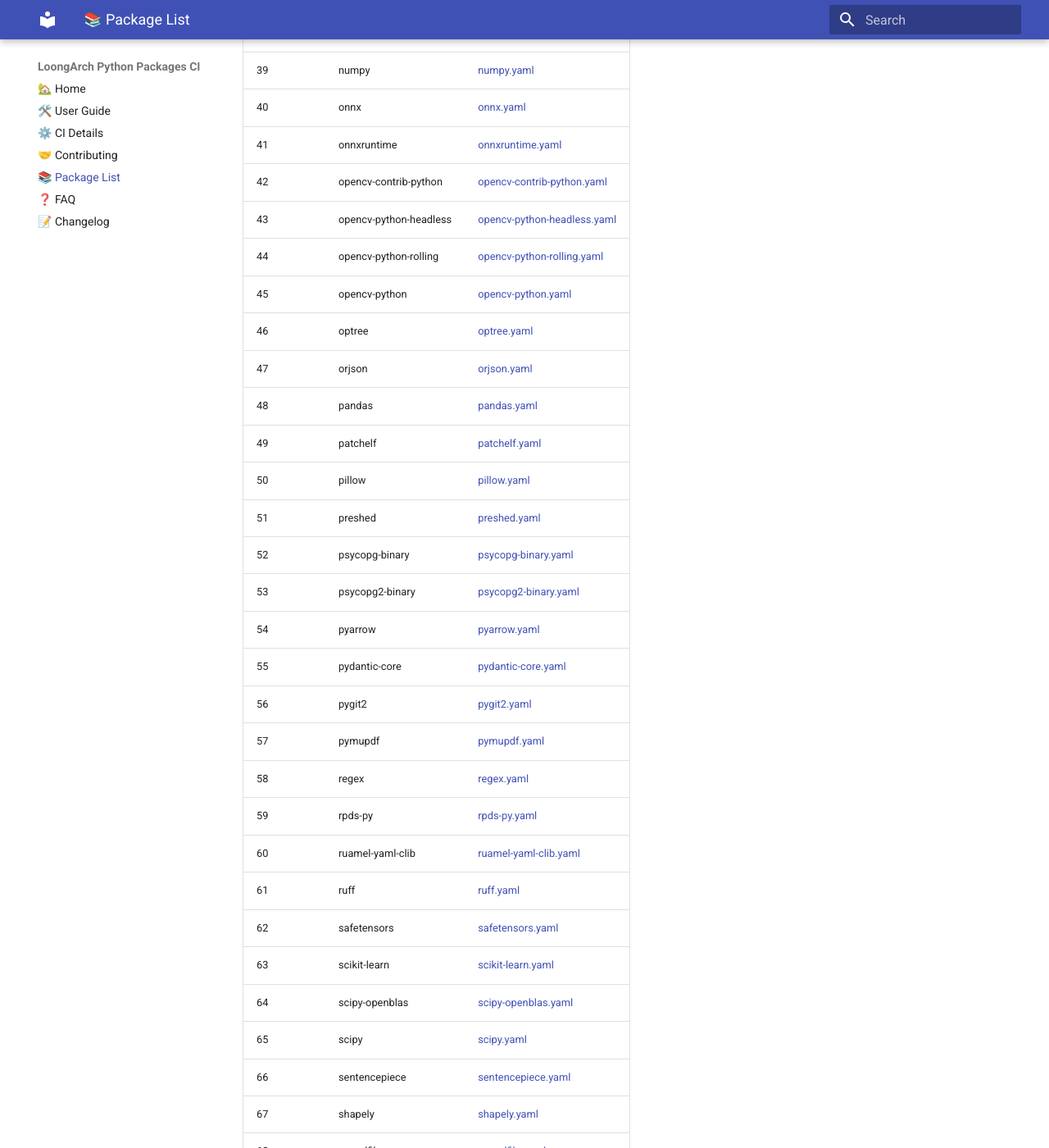
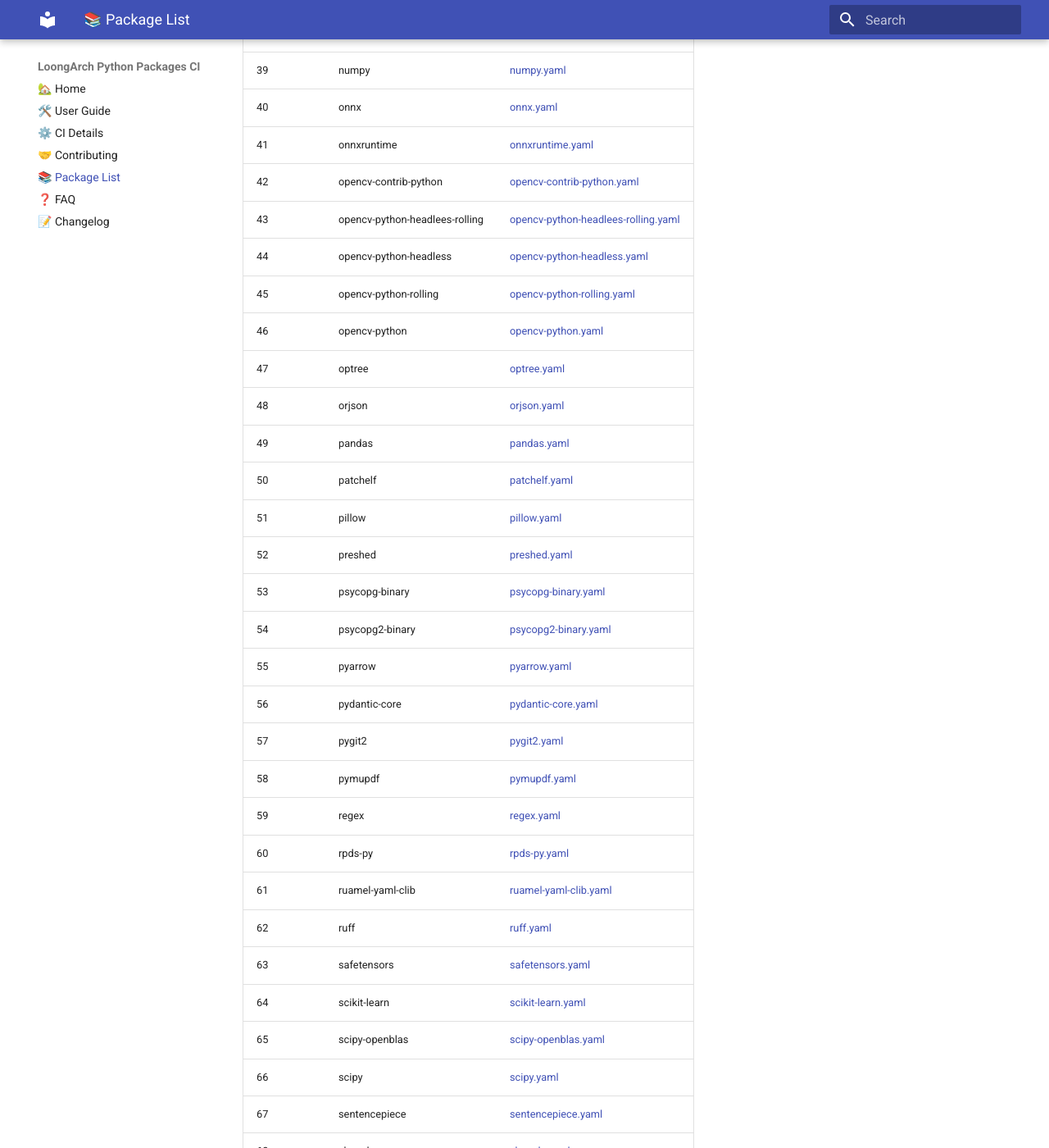
Before and after one commit to wxpppp/pypi, an MkDocs documentation site: the page built from docs/package-list.md, in a window 1280 px wide and 1400 px high, scrolled down 1890 px. Shown: the whole window at 82% size. Built offline with MkDocs 1.6.1 and Material for MkDocs 9.7.7, drawn with Linux system fonts in a browser that asks for light colours; some of the changed text lies outside the part shown.

Commit message:
auto: update bilingual README and package list docs

```diff
--- a/docs/package-list.md
+++ b/docs/package-list.md
@@ -44,45 +44,46 @@
 | 40 | onnx | [onnx.yaml](https://github.com/Loongson-Cloud-Community/pypi/blob/main/.github/workflows/onnx.yaml) |
 | 41 | onnxruntime | [onnxruntime.yaml](https://github.com/Loongson-Cloud-Community/pypi/blob/main/.github/workflows/onnxruntime.yaml) |
 | 42 | opencv-contrib-python | [opencv-contrib-python.yaml](https://github.com/Loongson-Cloud-Community/pypi/blob/main/.github/workflows/opencv-contrib-python.yaml) |
-| 43 | opencv-python-headless | [opencv-python-headless.yaml](https://github.com/Loongson-Cloud-Community/pypi/blob/main/.github/workflows/opencv-python-headless.yaml) |
-| 44 | opencv-python-rolling | [opencv-python-rolling.yaml](https://github.com/Loongson-Cloud-Community/pypi/blob/main/.github/workflows/opencv-python-rolling.yaml) |
-| 45 | opencv-python | [opencv-python.yaml](https://github.com/Loongson-Cloud-Community/pypi/blob/main/.github/workflows/opencv-python.yaml) |
-| 46 | optree | [optree.yaml](https://github.com/Loongson-Cloud-Community/pypi/blob/main/.github/workflows/optree.yaml) |
-| 47 | orjson | [orjson.yaml](https://github.com/Loongson-Cloud-Community/pypi/blob/main/.github/workflows/orjson.yaml) |
-| 48 | pandas | [pandas.yaml](https://github.com/Loongson-Cloud-Community/pypi/blob/main/.github/workflows/pandas.yaml) |
-| 49 | patchelf | [patchelf.yaml](https://github.com/Loongson-Cloud-Community/pypi/blob/main/.github/workflows/patchelf.yaml) |
-| 50 | pillow | [pillow.yaml](https://github.com/Loongson-Cloud-Community/pypi/blob/main/.github/workflows/pillow.yaml) |
-| 51 | preshed | [preshed.yaml](https://github.com/Loongson-Cloud-Community/pypi/blob/main/.github/workflows/preshed.yaml) |
-| 52 | psycopg-binary | [psycopg-binary.yaml](https://github.com/Loongson-Cloud-Community/pypi/blob/main/.github/workflows/psycopg-binary.yaml) |
-| 53 | psycopg2-binary | [psycopg2-binary.yaml](https://github.com/Loongson-Cloud-Community/pypi/blob/main/.github/workflows/psycopg2-binary.yaml) |
-| 54 | pyarrow | [pyarrow.yaml](https://github.com/Loongson-Cloud-Community/pypi/blob/main/.github/workflows/pyarrow.yaml) |
-| 55 | pydantic-core | [pydantic-core.yaml](https://github.com/Loongson-Cloud-Community/pypi/blob/main/.github/workflows/pydantic-core.yaml) |
-| 56 | pygit2 | [pygit2.yaml](https://github.com/Loongson-Cloud-Community/pypi/blob/main/.github/workflows/pygit2.yaml) |
-| 57 | pymupdf | [pymupdf.yaml](https://github.com/Loongson-Cloud-Community/pypi/blob/main/.github/workflows/pymupdf.yaml) |
-| 58 | regex | [regex.yaml](https://github.com/Loongson-Cloud-Community/pypi/blob/main/.github/workflows/regex.yaml) |
-| 59 | rpds-py | [rpds-py.yaml](https://github.com/Loongson-Cloud-Community/pypi/blob/main/.github/workflows/rpds-py.yaml) |
-| 60 | ruamel-yaml-clib | [ruamel-yaml-clib.yaml](https://github.com/Loongson-Cloud-Community/pypi/blob/main/.github/workflows/ruamel-yaml-clib.yaml) |
-| 61 | ruff | [ruff.yaml](https://github.com/Loongson-Cloud-Community/pypi/blob/main/.github/workflows/ruff.yaml) |
-| 62 | safetensors | [safetensors.yaml](https://github.com/Loongson-Cloud-Community/pypi/blob/main/.github/workflows/safetensors.yaml) |
-| 63 | scikit-learn | [scikit-learn.yaml](https://github.com/Loongson-Cloud-Community/pypi/blob/main/.github/workflows/scikit-learn.yaml) |
-| 64 | scipy-openblas | [scipy-openblas.yaml](https://github.com/Loongson-Cloud-Community/pypi/blob/main/.github/workflows/scipy-openblas.yaml) |
-| 65 | scipy | [scipy.yaml](https://github.com/Loongson-Cloud-Community/pypi/blob/main/.github/workflows/scipy.yaml) |
-| 66 | sentencepiece | [sentencepiece.yaml](https://github.com/Loongson-Cloud-Community/pypi/blob/main/.github/workflows/sentencepiece.yaml) |
-| 67 | shapely | [shapely.yaml](https://github.com/Loongson-Cloud-Community/pypi/blob/main/.github/workflows/shapely.yaml) |
-| 68 | soundfile | [soundfile.yaml](https://github.com/Loongson-Cloud-Community/pypi/blob/main/.github/workflows/soundfile.yaml) |
-| 69 | soxr | [soxr.yaml](https://github.com/Loongson-Cloud-Community/pypi/blob/main/.github/workflows/soxr.yaml) |
-| 70 | spacy | [spacy.yaml](https://github.com/Loongson-Cloud-Community/pypi/blob/main/.github/workflows/spacy.yaml) |
-| 71 | srsly | [srsly.yaml](https://github.com/Loongson-Cloud-Community/pypi/blob/main/.github/workflows/srsly.yaml) |
-| 72 | swig | [swig.yaml](https://github.com/Loongson-Cloud-Community/pypi/blob/main/.github/workflows/swig.yaml) |
-| 73 | thinc | [thinc.yaml](https://github.com/Loongson-Cloud-Community/pypi/blob/main/.github/workflows/thinc.yaml) |
-| 74 | tiktoken | [tiktoken.yaml](https://github.com/Loongson-Cloud-Community/pypi/blob/main/.github/workflows/tiktoken.yaml) |
-| 75 | tokenizers | [tokenizers.yaml](https://github.com/Loongson-Cloud-Community/pypi/blob/main/.github/workflows/tokenizers.yaml) |
-| 76 | torch | [torch.yaml](https://github.com/Loongson-Cloud-Community/pypi/blob/main/.github/workflows/torch.yaml) |
-| 77 | torchaudio | [torchaudio.yaml](https://github.com/Loongson-Cloud-Community/pypi/blob/main/.github/workflows/torchaudio.yaml) |
-| 78 | torchvision | [torchvision.yaml](https://github.com/Loongson-Cloud-Community/pypi/blob/main/.github/workflows/torchvision.yaml) |
-| 79 | ujson | [ujson.yaml](https://github.com/Loongson-Cloud-Community/pypi/blob/main/.github/workflows/ujson.yaml) |
-| 80 | uv | [uv.yaml](https://github.com/Loongson-Cloud-Community/pypi/blob/main/.github/workflows/uv.yaml) |
-| 81 | xxhash | [xxhash.yaml](https://github.com/Loongson-Cloud-Community/pypi/blob/main/.github/workflows/xxhash.yaml) |
-| 82 | zope.interface | [zope.interface.yaml](https://github.com/Loongson-Cloud-Community/pypi/blob/main/.github/workflows/zope.interface.yaml) |
+| 43 | opencv-python-headlees-rolling | [opencv-python-headlees-rolling.yaml](https://github.com/Loongson-Cloud-Community/pypi/blob/main/.github/workflows/opencv-python-headlees-rolling.yaml) |
+| 44 | opencv-python-headless | [opencv-python-headless.yaml](https://github.com/Loongson-Cloud-Community/pypi/blob/main/.github/workflows/opencv-python-headless.yaml) |
+| 45 | opencv-python-rolling | [opencv-python-rolling.yaml](https://github.com/Loongson-Cloud-Community/pypi/blob/main/.github/workflows/opencv-python-rolling.yaml) |
+| 46 | opencv-python | [opencv-python.yaml](https://github.com/Loongson-Cloud-Community/pypi/blob/main/.github/workflows/opencv-python.yaml) |
+| 47 | optree | [optree.yaml](https://github.com/Loongson-Cloud-Community/pypi/blob/main/.github/workflows/optree.yaml) |
+| 48 | orjson | [orjson.yaml](https://github.com/Loongson-Cloud-Community/pypi/blob/main/.github/workflows/orjson.yaml) |
+| 49 | pandas | [pandas.yaml](https://github.com/Loongson-Cloud-Community/pypi/blob/main/.github/workflows/pandas.yaml) |
+| 50 | patchelf | [patchelf.yaml](https://github.com/Loongson-Cloud-Community/pypi/blob/main/.github/workflows/patchelf.yaml) |
+| 51 | pillow | [pillow.yaml](https://github.com/Loongson-Cloud-Community/pypi/blob/main/.github/workflows/pillow.yaml) |
+| 52 | preshed | [preshed.yaml](https://github.com/Loongson-Cloud-Community/pypi/blob/main/.github/workflows/preshed.yaml) |
+| 53 | psycopg-binary | [psycopg-binary.yaml](https://github.com/Loongson-Cloud-Community/pypi/blob/main/.github/workflows/psycopg-binary.yaml) |
+| 54 | psycopg2-binary | [psycopg2-binary.yaml](https://github.com/Loongson-Cloud-Community/pypi/blob/main/.github/workflows/psycopg2-binary.yaml) |
+| 55 | pyarrow | [pyarrow.yaml](https://github.com/Loongson-Cloud-Community/pypi/blob/main/.github/workflows/pyarrow.yaml) |
+| 56 | pydantic-core | [pydantic-core.yaml](https://github.com/Loongson-Cloud-Community/pypi/blob/main/.github/workflows/pydantic-core.yaml) |
+| 57 | pygit2 | [pygit2.yaml](https://github.com/Loongson-Cloud-Community/pypi/blob/main/.github/workflows/pygit2.yaml) |
+| 58 | pymupdf | [pymupdf.yaml](https://github.com/Loongson-Cloud-Community/pypi/blob/main/.github/workflows/pymupdf.yaml) |
+| 59 | regex | [regex.yaml](https://github.com/Loongson-Cloud-Community/pypi/blob/main/.github/workflows/regex.yaml) |
+| 60 | rpds-py | [rpds-py.yaml](https://github.com/Loongson-Cloud-Community/pypi/blob/main/.github/workflows/rpds-py.yaml) |
+| 61 | ruamel-yaml-clib | [ruamel-yaml-clib.yaml](https://github.com/Loongson-Cloud-Community/pypi/blob/main/.github/workflows/ruamel-yaml-clib.yaml) |
+| 62 | ruff | [ruff.yaml](https://github.com/Loongson-Cloud-Community/pypi/blob/main/.github/workflows/ruff.yaml) |
+| 63 | safetensors | [safetensors.yaml](https://github.com/Loongson-Cloud-Community/pypi/blob/main/.github/workflows/safetensors.yaml) |
+| 64 | scikit-learn | [scikit-learn.yaml](https://github.com/Loongson-Cloud-Community/pypi/blob/main/.github/workflows/scikit-learn.yaml) |
+| 65 | scipy-openblas | [scipy-openblas.yaml](https://github.com/Loongson-Cloud-Community/pypi/blob/main/.github/workflows/scipy-openblas.yaml) |
+| 66 | scipy | [scipy.yaml](https://github.com/Loongson-Cloud-Community/pypi/blob/main/.github/workflows/scipy.yaml) |
+| 67 | sentencepiece | [sentencepiece.yaml](https://github.com/Loongson-Cloud-Community/pypi/blob/main/.github/workflows/sentencepiece.yaml) |
+| 68 | shapely | [shapely.yaml](https://github.com/Loongson-Cloud-Community/pypi/blob/main/.github/workflows/shapely.yaml) |
+| 69 | soundfile | [soundfile.yaml](https://github.com/Loongson-Cloud-Community/pypi/blob/main/.github/workflows/soundfile.yaml) |
+| 70 | soxr | [soxr.yaml](https://github.com/Loongson-Cloud-Community/pypi/blob/main/.github/workflows/soxr.yaml) |
+| 71 | spacy | [spacy.yaml](https://github.com/Loongson-Cloud-Community/pypi/blob/main/.github/workflows/spacy.yaml) |
+| 72 | srsly | [srsly.yaml](https://github.com/Loongson-Cloud-Community/pypi/blob/main/.github/workflows/srsly.yaml) |
+| 73 | swig | [swig.yaml](https://github.com/Loongson-Cloud-Community/pypi/blob/main/.github/workflows/swig.yaml) |
+| 74 | thinc | [thinc.yaml](https://github.com/Loongson-Cloud-Community/pypi/blob/main/.github/workflows/thinc.yaml) |
+| 75 | tiktoken | [tiktoken.yaml](https://github.com/Loongson-Cloud-Community/pypi/blob/main/.github/workflows/tiktoken.yaml) |
+| 76 | tokenizers | [tokenizers.yaml](https://github.com/Loongson-Cloud-Community/pypi/blob/main/.github/workflows/tokenizers.yaml) |
+| 77 | torch | [torch.yaml](https://github.com/Loongson-Cloud-Community/pypi/blob/main/.github/workflows/torch.yaml) |
+| 78 | torchaudio | [torchaudio.yaml](https://github.com/Loongson-Cloud-Community/pypi/blob/main/.github/workflows/torchaudio.yaml) |
+| 79 | torchvision | [torchvision.yaml](https://github.com/Loongson-Cloud-Community/pypi/blob/main/.github/workflows/torchvision.yaml) |
+| 80 | ujson | [ujson.yaml](https://github.com/Loongson-Cloud-Community/pypi/blob/main/.github/workflows/ujson.yaml) |
+| 81 | uv | [uv.yaml](https://github.com/Loongson-Cloud-Community/pypi/blob/main/.github/workflows/uv.yaml) |
+| 82 | xxhash | [xxhash.yaml](https://github.com/Loongson-Cloud-Community/pypi/blob/main/.github/workflows/xxhash.yaml) |
+| 83 | zope.interface | [zope.interface.yaml](https://github.com/Loongson-Cloud-Community/pypi/blob/main/.github/workflows/zope.interface.yaml) |
 
 _This table is automatically generated by GitHub Actions._
```
Also changed, not shown: README.md (+43 -42 lines), README_zh.md (+41 -40 lines).
